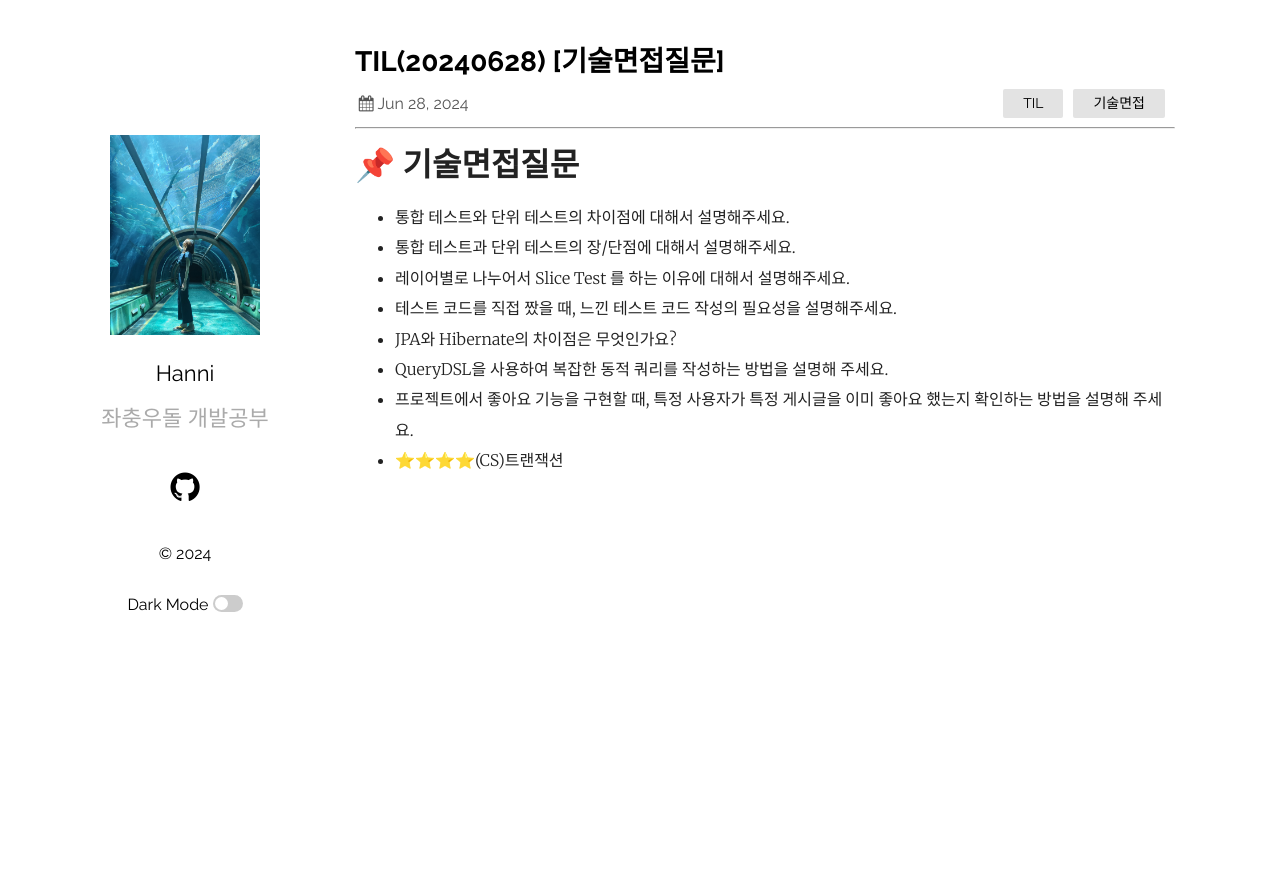
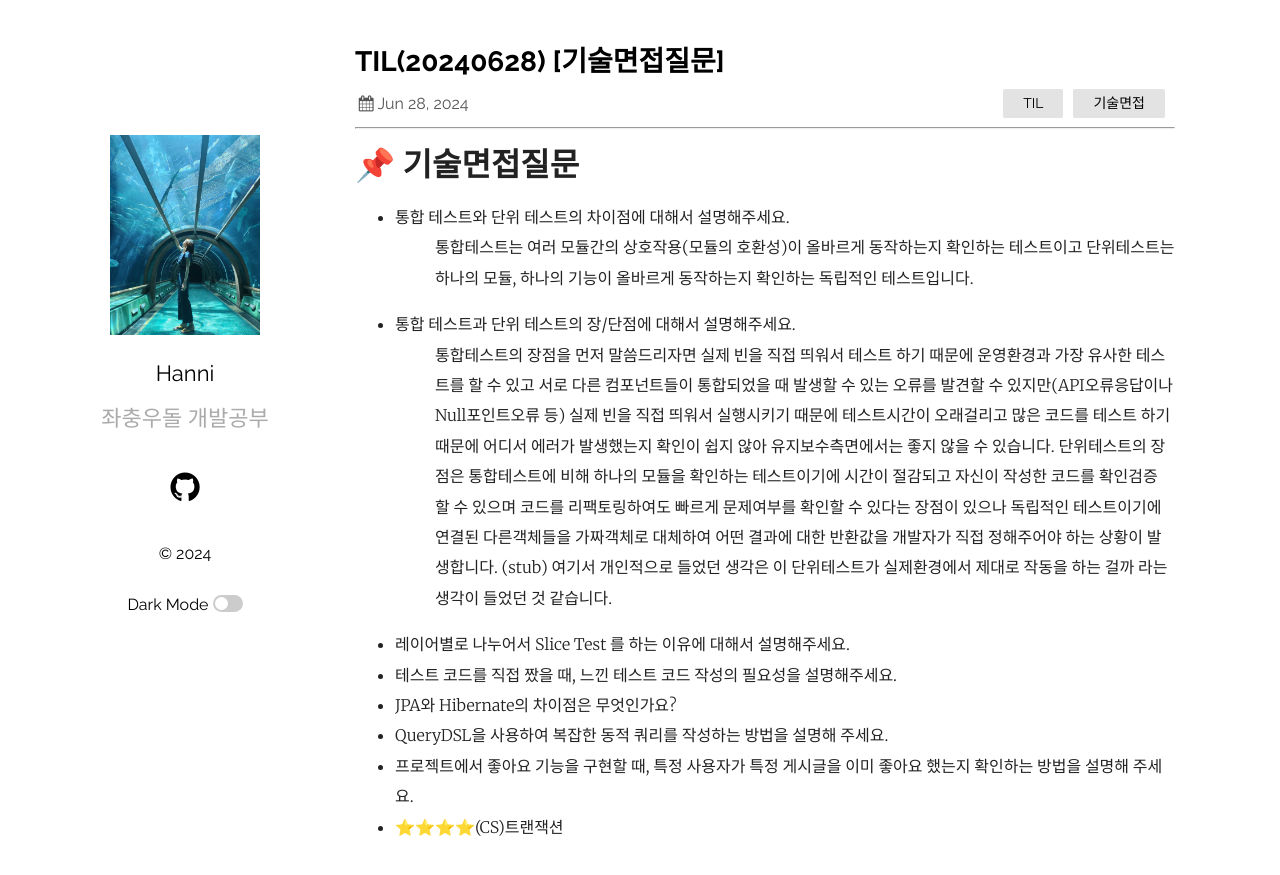
Before and after one commit to HaejungHan/HaejungHan.previous.blog, a Jekyll site: the page built from _posts/2024-06-28-기술면접질문.markdown, in a window 1280 px wide. Shown: the top 875 px of the page. Built offline with Jekyll 4.4.1, drawn with Linux system fonts in a browser that asks for light colours.

Commit message:
20240628 기술면접질문 2개 작성완료

```diff
--- a/_posts/2024-06-14-단위테스트.markdown
+++ b/_posts/2024-06-14-단위테스트.markdown
@@ -34,7 +34,7 @@ dependencies {
 **단위테스트가 필요한 이유는?**
 
     1) 일반적으로 테스트 코드를 작성한다고 하면 거의 단위테스트를 말한다.
-    2) 통합테스트는 실제 여러 컴포넌트들 간의 상호작용을 테스크 하는 거기 때문에 모든 컴포넌트들이 실행한 상태에서 테스트를 하게 되므로 어플리케이션에 들어있는 컴포넌트들이 많아 질수록 테스트 시간이 길어진다.
+    2) 통합테스트는 실제 여러 컴포넌트들 간의 상호작용을 테스트 하는 거기 때문에 모든 컴포넌트들이 실행한 상태에서 테스트를 하게 되므로 어플리케이션에 들어있는 컴포넌트들이 많아 질수록 테스트 시간이 길어진다.
     3) 단위테스는 테스트하고자 하는 부분만 독립적으로 테스트 하기 때문에 해당 단위를 유지보수 했거나 리팩토링 한 경우에도 빠르게 문제 여부를 확인할 수 있다.
 
 **단위테스트의 한계는?**
--- a/_posts/2024-06-28-기술면접질문.markdown
+++ b/_posts/2024-06-28-기술면접질문.markdown
@@ -9,8 +9,12 @@ categories: TIL 기술면접
 
 # 📌 기술면접질문
 
-- 통합 테스트와 단위 테스트의 차이점에 대해서 설명해주세요.
-- 통합 테스트과 단위 테스트의 장/단점에 대해서 설명해주세요.
+- 통합 테스트와 단위 테스트의 차이점에 대해서 설명해주세요.<br>
+: 통합테스트는 여러 모듈간의 상호작용(모듈의 호환성)이 올바르게 동작하는지 확인하는 테스트이고 단위테스트는 하나의 모듈, 하나의 기능이 올바르게 동작하는지 확인하는 독립적인 테스트입니다.
+
+- 통합 테스트과 단위 테스트의 장/단점에 대해서 설명해주세요.<br>
+: 통합테스트의 장점을 먼저 말씀드리자면 실제 빈을 직접 띄워서 테스트 하기 때문에 운영환경과 가장 유사한 테스트를 할 수 있고 서로 다른 컴포넌트들이 통합되었을 때 발생할 수 있는 오류를 발견할 수 있지만(API오류응답이나 Null포인트오류 등) 실제 빈을 직접 띄워서 실행시키기 때문에 테스트시간이 오래걸리고 많은 코드를 테스트 하기 때문에 어디서 에러가 발생했는지 확인이 쉽지 않아 유지보수측면에서는 좋지 않을 수 있습니다. 단위테스트의 장점은 통합테스트에 비해 하나의 모듈을 확인하는 테스트이기에 시간이 절감되고 자신이 작성한 코드를 확인검증 할 수 있으며 코드를 리팩토링하여도 빠르게 문제여부를 확인할 수 있다는 장점이 있으나 독립적인 테스트이기에 연결된 다른객체들을 가짜객체로 대체하여 어떤 결과에 대한 반환값을 개발자가 직접 정해주어야 하는 상황이 발생합니다. (stub) 여기서 개인적으로 들었던 생각은 이 단위테스트가 실제환경에서 제대로 작동을 하는 걸까 라는 생각이 들었던 것 같습니다.
+
 - 레이어별로 나누어서 Slice Test 를 하는 이유에 대해서 설명해주세요.
 - 테스트 코드를 직접 짰을 때, 느낀 테스트 코드 작성의 필요성을 설명해주세요.
 - JPA와 Hibernate의 차이점은 무엇인가요?
```
